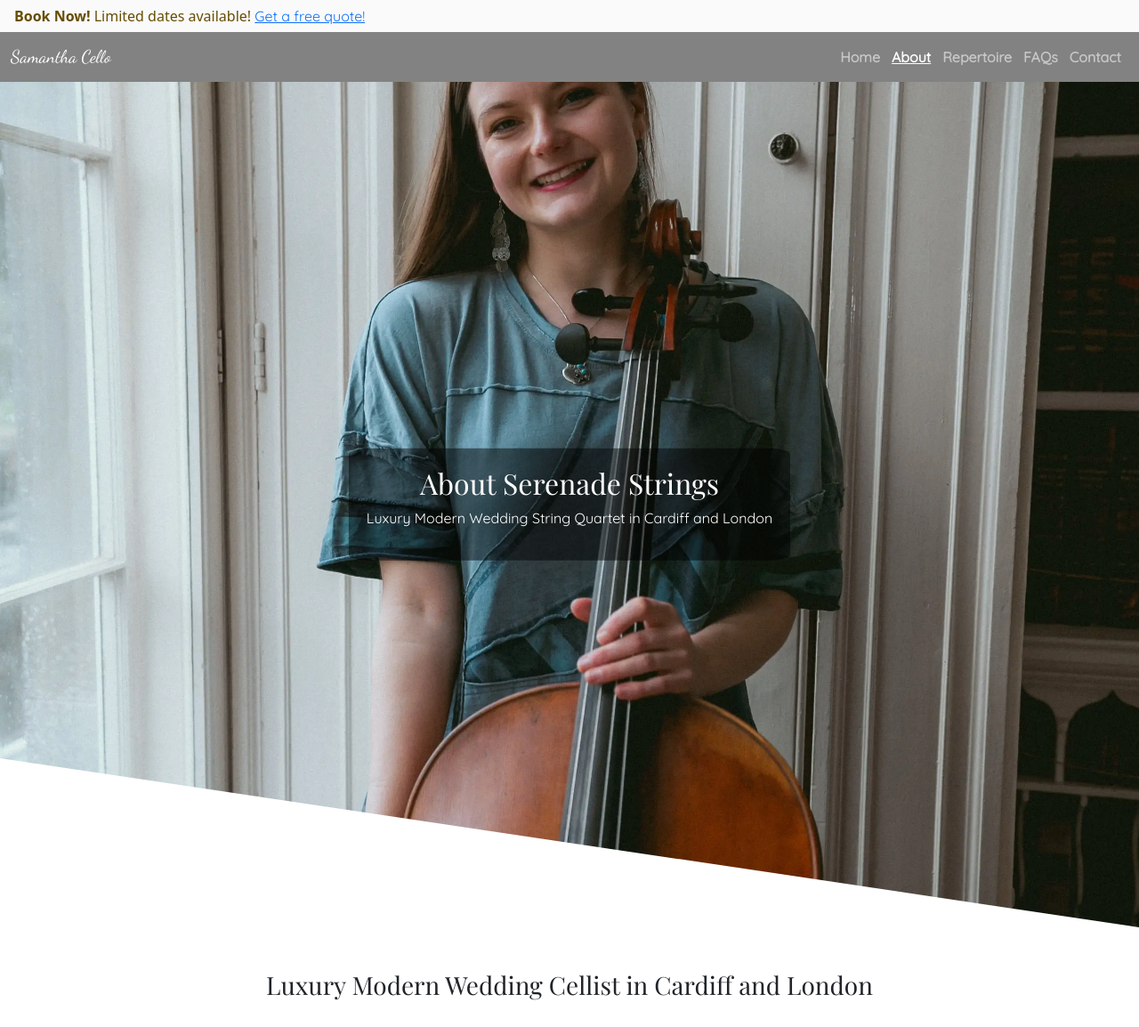
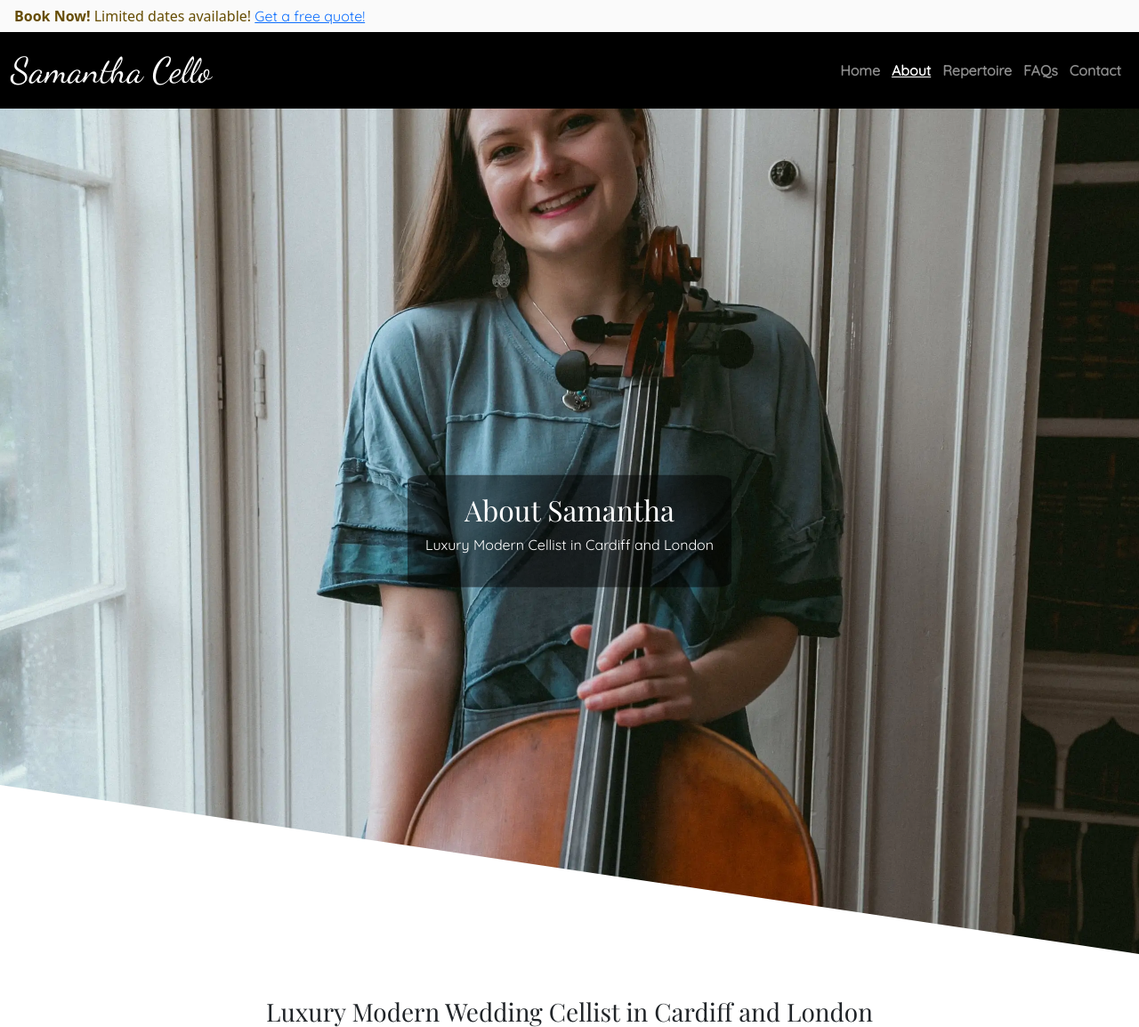
Before and after one commit to siondawson/samantha-cello, a Flask app: page /about in a window 1280 px wide. Shown: the top 1154 px of the page at 89% size. Run offline with Flask 3, Linux system fonts and the light colour scheme; some libraries are stand-ins or nearby versions; some web fonts are replaced.

Commit message:
minor layout changes. gallery imgs have 404 error

```diff
--- a/samantha_cello/routes.py
+++ b/samantha_cello/routes.py
@@ -22,6 +22,7 @@ def home():
     gallery_dir = 'samantha_cello/static/images/gallery/'
     image_paths = [os.path.join(gallery_dir, img) for img in os.listdir(gallery_dir) if img.endswith(('.png', '.jpg', '.jpeg', '.webp'))]
     random.shuffle(image_paths)
+    print(image_paths)
     return render_template('index.html', image_paths=image_paths)
 
 @app.route('/about')
--- a/samantha_cello/static/css/style.css
+++ b/samantha_cello/static/css/style.css
@@ -24,6 +24,7 @@ body {
 
 .logo-font {
     font-family: 'Dancing Script', cursive !important;  /* Or any other whimsical font */
+    font-size: 40px;
 }
 
 h2, h3, h4, h5, h6 {
@@ -110,8 +111,9 @@ p, a, button {
 
 .navbar {
     width: 100%;
-    background-color: #0000007d;
+    background-color: #000000;
     transition: background-color 0.5s ease;
+    min-height: 80px;
 }
 
 
--- a/samantha_cello/templates/about.html
+++ b/samantha_cello/templates/about.html
@@ -10,8 +10,8 @@
                             <img src="{{ url_for('static', filename='images/samantha-blue-outfit-smile.webp') }}" alt="Serenade Strings Musicians">
 
                             <div class="overlay-content"> <!-- Create a container for the overlay content -->
-                                <h2>About Serenade Strings</h2>
-                                <p>Luxury Modern Wedding String Quartet in Cardiff and London</p>
+                                <h2>About Samantha</h2>
+                                <p>Luxury Modern Cellist in Cardiff and London</p>
                             </div>
                         </div>
                     </div>
```
